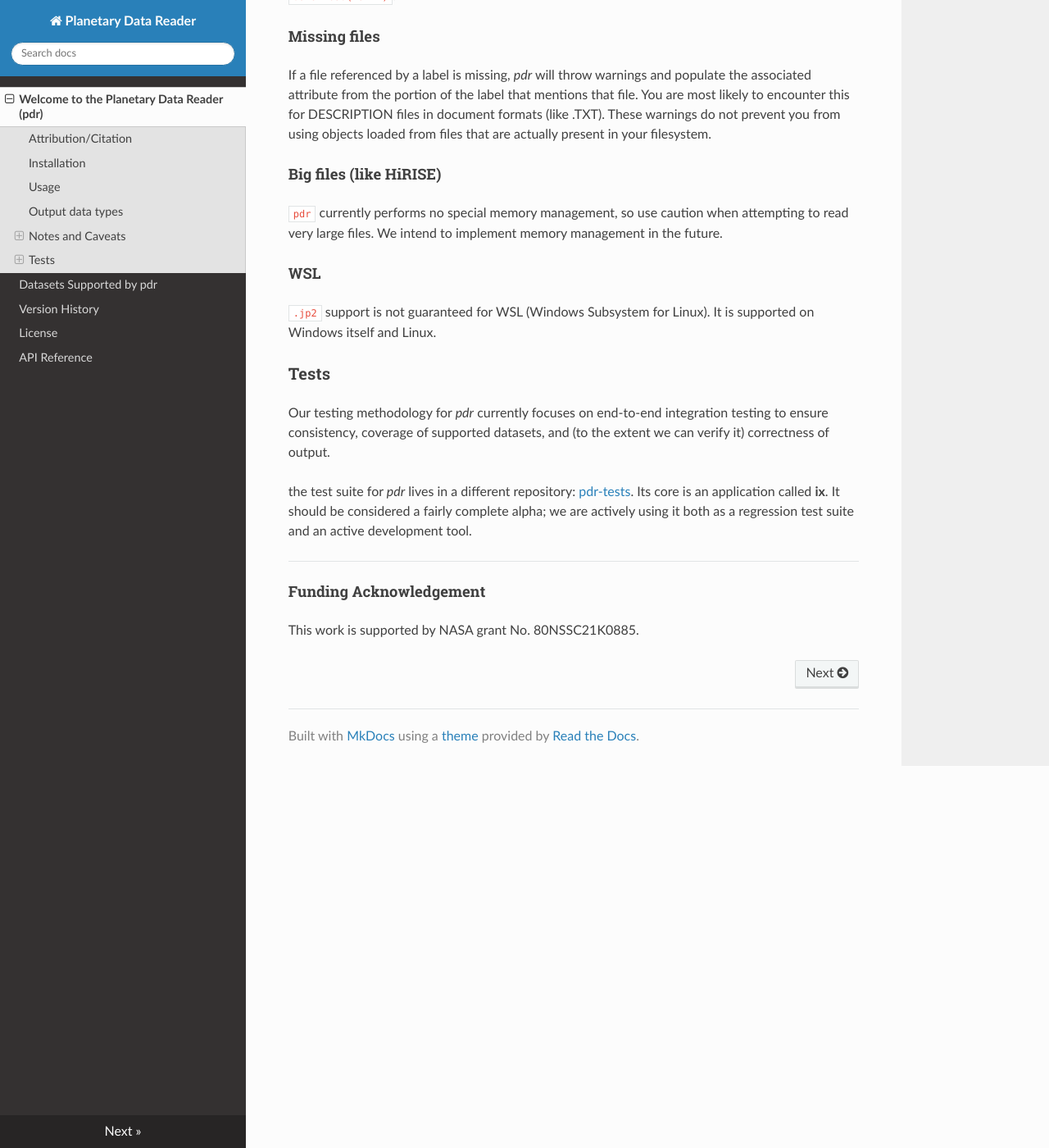
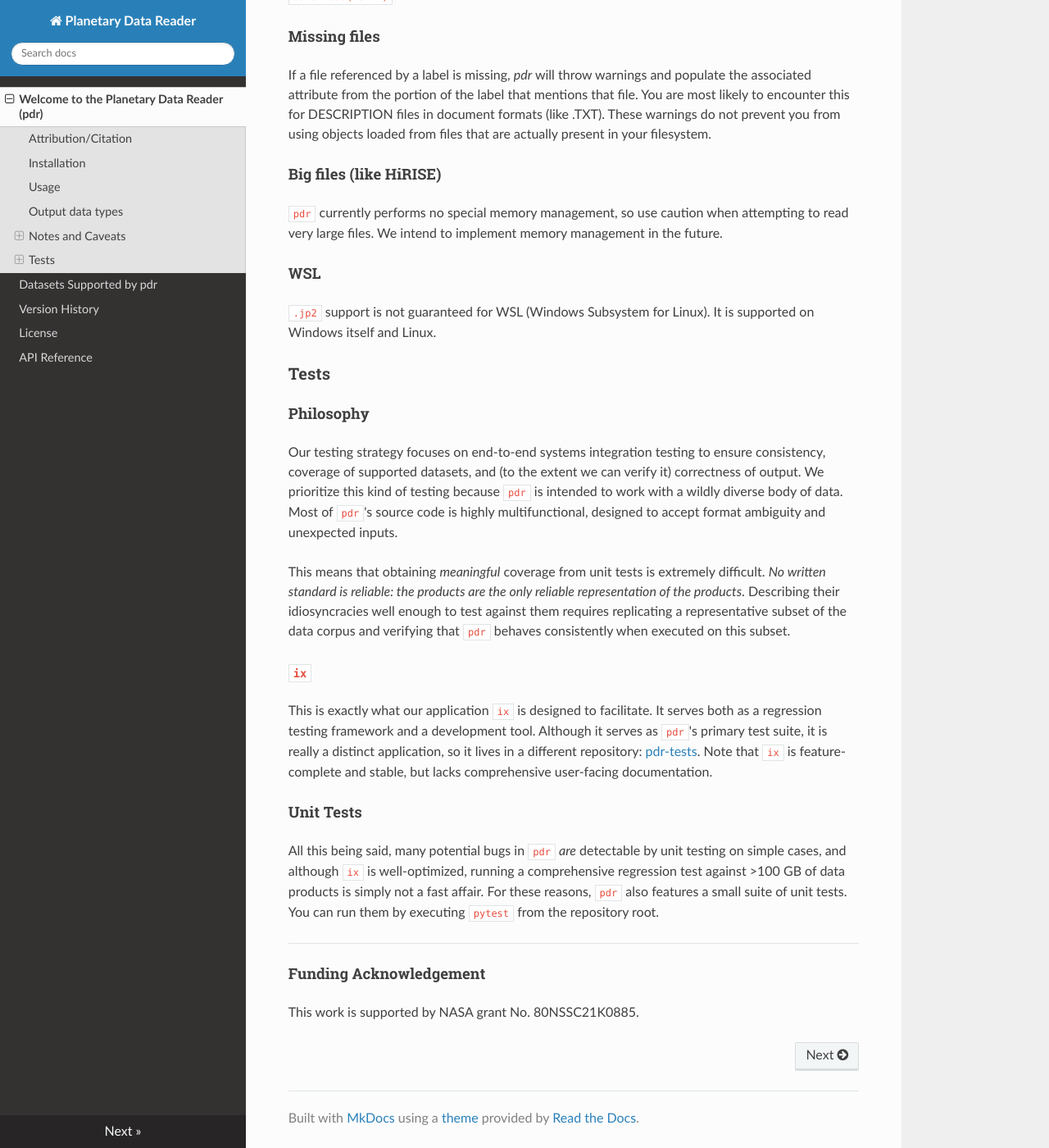
Before and after one commit to MillionConcepts/pdr, an MkDocs documentation site: the page built from docs/index.md, in a window 1280 px wide and 1400 px high, scrolled down 5143 px. Shown: the whole window at 82% size. Built offline with MkDocs 1.6.1, drawn with Linux system fonts in a browser that asks for light colours; nearby versions of some CDN libraries.

Commit message:
rewrite and expand testing section of index.md

```diff
--- a/docs/index.md
+++ b/docs/index.md
@@ -248,13 +248,35 @@ on Windows itself and Linux.
 
 ### Tests
 
-Our testing methodology for *pdr* currently focuses on end-to-end integration
-testing to ensure consistency, coverage of supported datasets, and
-(to the extent we can verify it) correctness of output.
+#### Philosophy
+Our testing strategy focuses on end-to-end systems integration testing to
+ensure consistency, coverage of supported datasets, and (to the extent we can
+verify it) correctness of output. We prioritize this kind of testing because
+`pdr` is intended to work with a wildly diverse body of data. Most of
+`pdr`'s source code is highly multifunctional, designed to accept format
+ambiguity and unexpected inputs.
 
-the test suite for *pdr* lives in a different repository: [pdr-tests](https://github.com/MillionConcepts/pdr-tests). Its core is an application called
-**ix**. It should be considered a fairly complete alpha; we are actively using
-it both as a regression test suite and an active development tool.
+This means that obtaining *meaningful* coverage from unit tests is
+extremely difficult. _No written standard is reliable: the products are the
+only reliable representation of the products_.  Describing their
+idiosyncracies well enough to test against them requires replicating a
+representative subset of the data corpus and verifying that `pdr` behaves
+consistently when executed on this subset.
+
+#### `ix`
+This is exactly what our application `ix` is designed to facilitate.
+It serves both as a regression testing framework and a development tool.
+Although it serves as `pdr`'s primary test suite, it is really a distinct
+application, so it lives in a different repository: [pdr-tests](https://github.com/MillionConcepts/pdr-tests). Note
+that `ix` is feature-complete and stable, but lacks comprehensive user-facing
+documentation.
+
+#### Unit Tests
+All this being said, many potential bugs in `pdr` _are_ detectable by
+unit testing on simple cases, and although `ix` is well-optimized, running a
+comprehensive regression test against >100 GB of data products is simply not
+a fast affair. For these reasons, `pdr` also features a small suite of unit
+tests. You can run them by executing `pytest` from the repository root.
 
 ---
 #### Funding Acknowledgement
```
